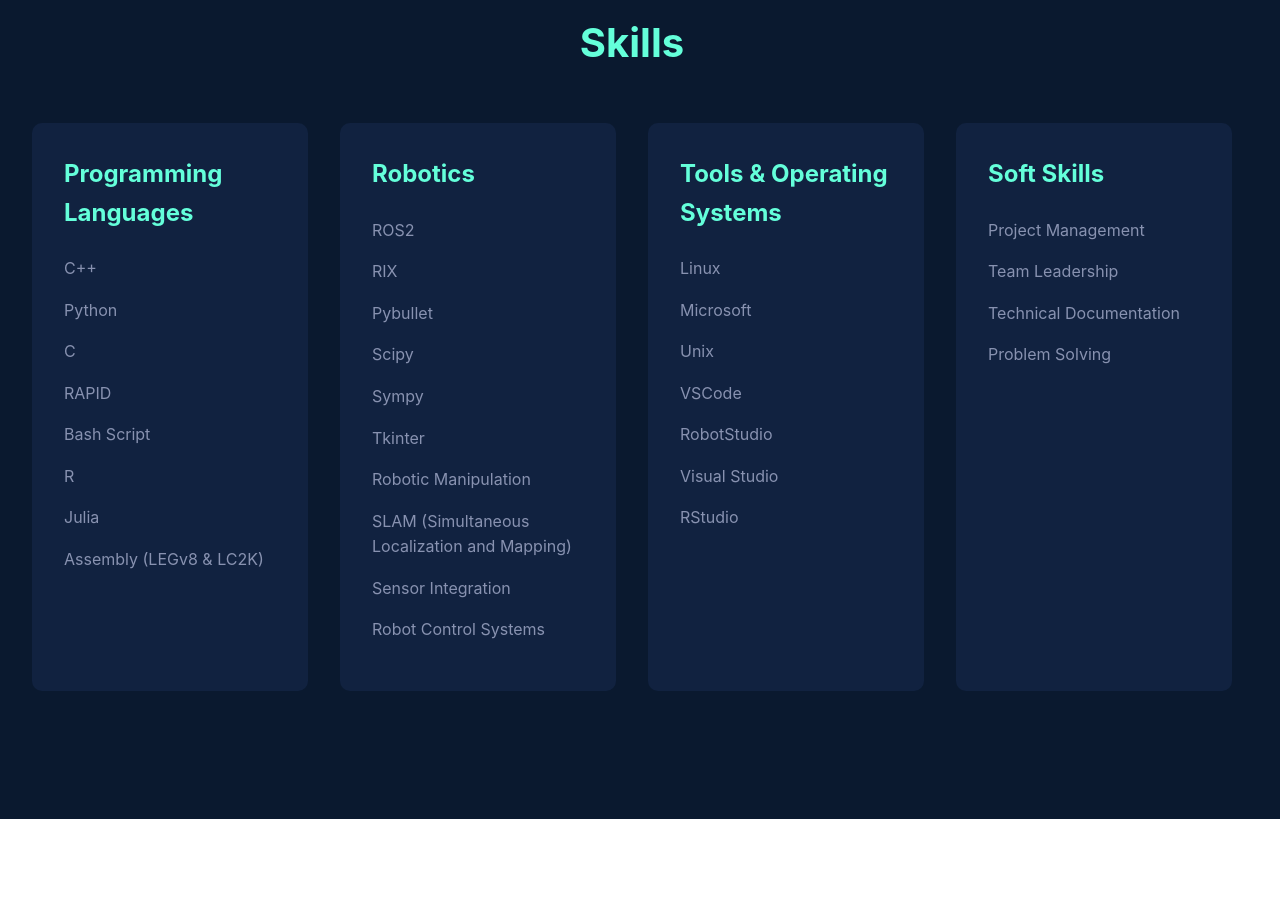
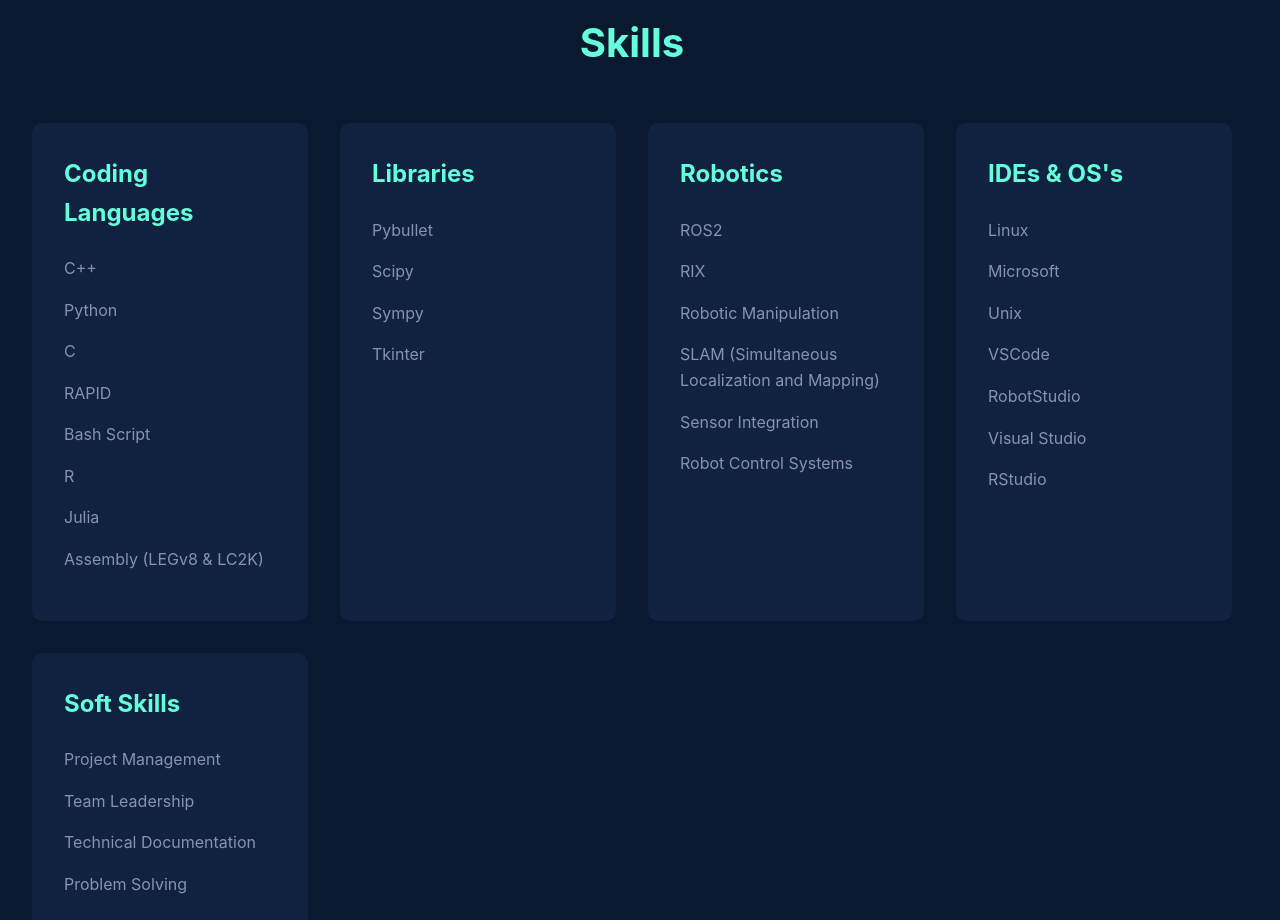
Before and after one commit to DarrenCleeman/Darren_Portfolio, a React (Vite) app: page / in a window 1280 px wide. Shown: the part 1980-2900 px from the top of the page. Before the commit the page ends 2799 px from the top, so only its background shows below. Built offline with nearby package versions, Linux system fonts and the light colour scheme.

Commit message:
Reorganize skills into 5 categories

```diff
--- a/src/pages/Skills.tsx
+++ b/src/pages/Skills.tsx
@@ -60,32 +60,28 @@ const skills: Skill[] = [
   { name: 'Julia', category: 'programming' },
   { name: 'Assembly (LEGv8 & LC2K)', category: 'programming' },
 
-  // Frameworks
+  // Libraries
+  { name: 'Pybullet', category: 'libraries' },
+  { name: 'Scipy', category: 'libraries' },
+  { name: 'Sympy', category: 'libraries' },
+  { name: 'Tkinter', category: 'libraries' },
+
+  // Robotics
   { name: 'ROS2', category: 'robotics' },
   { name: 'RIX', category: 'robotics' },
-
-  // Operating Systems
-  { name: 'Linux', category: 'tools' },
-  { name: 'Microsoft', category: 'tools' },
-  { name: 'Unix', category: 'tools' },
-
-  // IDEs
-  { name: 'VSCode', category: 'tools' },
-  { name: 'RobotStudio', category: 'tools' },
-  { name: 'Visual Studio', category: 'tools' },
-  { name: 'RStudio', category: 'tools' },
-
-  // Libraries
-  { name: 'Pybullet', category: 'robotics' },
-  { name: 'Scipy', category: 'robotics' },
-  { name: 'Sympy', category: 'robotics' },
-  { name: 'Tkinter', category: 'robotics' },
-
-  // Robotics Skills
   { name: 'Robotic Manipulation', category: 'robotics' },
   { name: 'SLAM (Simultaneous Localization and Mapping)', category: 'robotics' },
   { name: 'Sensor Integration', category: 'robotics' },
   { name: 'Robot Control Systems', category: 'robotics' },
+
+  // IDEs & OS's
+  { name: 'Linux', category: 'ides-os' },
+  { name: 'Microsoft', category: 'ides-os' },
+  { name: 'Unix', category: 'ides-os' },
+  { name: 'VSCode', category: 'ides-os' },
+  { name: 'RobotStudio', category: 'ides-os' },
+  { name: 'Visual Studio', category: 'ides-os' },
+  { name: 'RStudio', category: 'ides-os' },
 
   // Soft Skills
   { name: 'Project Management', category: 'soft-skills' },
@@ -95,9 +91,10 @@ const skills: Skill[] = [
 ];
 
 const categoryTitles = {
-  'programming': 'Programming Languages',
-  'tools': 'Tools & Operating Systems',
+  'programming': 'Coding Languages',
+  'libraries': 'Libraries',
   'robotics': 'Robotics',
+  'ides-os': "IDEs & OS's",
   'soft-skills': 'Soft Skills'
 };
 
--- a/src/types/index.ts
+++ b/src/types/index.ts
@@ -13,7 +13,7 @@ export interface Project {
 
 export interface Skill {
   name: string;
-  category: 'robotics' | 'programming' | 'tools' | 'soft-skills';
+  category: 'programming' | 'libraries' | 'robotics' | 'ides-os' | 'soft-skills';
   learnedFrom?: string;
 }
 
```
